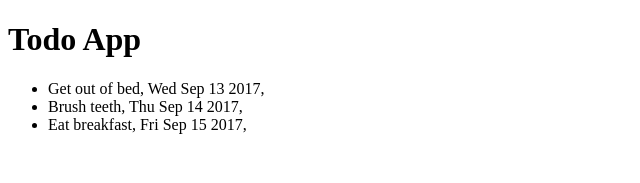
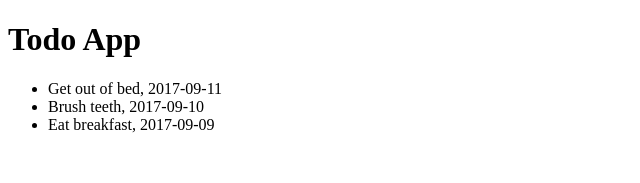
Before and after one commit to HatemKhattab/hyf-ReactJs, a React (Create React App) app in the folder week2/todo-app/: page / in a window 1280 px wide. Shown: the top 183 px of the page, without its empty margins (0-640 px from the left). Built offline with nearby package versions, Linux system fonts and the light colour scheme.

Commit message:
View list in App sate in the Dom

```diff
--- a/week2/todo-app/src/App.js
+++ b/week2/todo-app/src/App.js
@@ -30,16 +30,11 @@ class App extends React.Component {
   }
 
   render(){
-    const todos = [
-      {description: 'Get out of bed', date: 'Wed Sep 13 2017'},
-      {description: 'Brush teeth', date: 'Thu Sep 14 2017'},
-      {description: 'Eat breakfast', date: 'Fri Sep 15 2017'}
-    ];
     return(
       <div>
         <h1>Todo App</h1>
         <ul>
-          {todos.map(item => <Todo todo={item} key={item.date}  />)}
+          {this.state.list.map(item => <Todo todo={item} key={item.id}  />)}
         </ul>
       </div>
     );
--- a/week2/todo-app/src/Todo.js
+++ b/week2/todo-app/src/Todo.js
@@ -7,7 +7,7 @@ class Todo extends React.Component {
     return(
       <li>
         <span>{todo.description + ', '}</span>
-        <span>{todo.date + ', '}</span>
+        <span>{todo.deadline}</span>
       </li>
     );
   }
```
